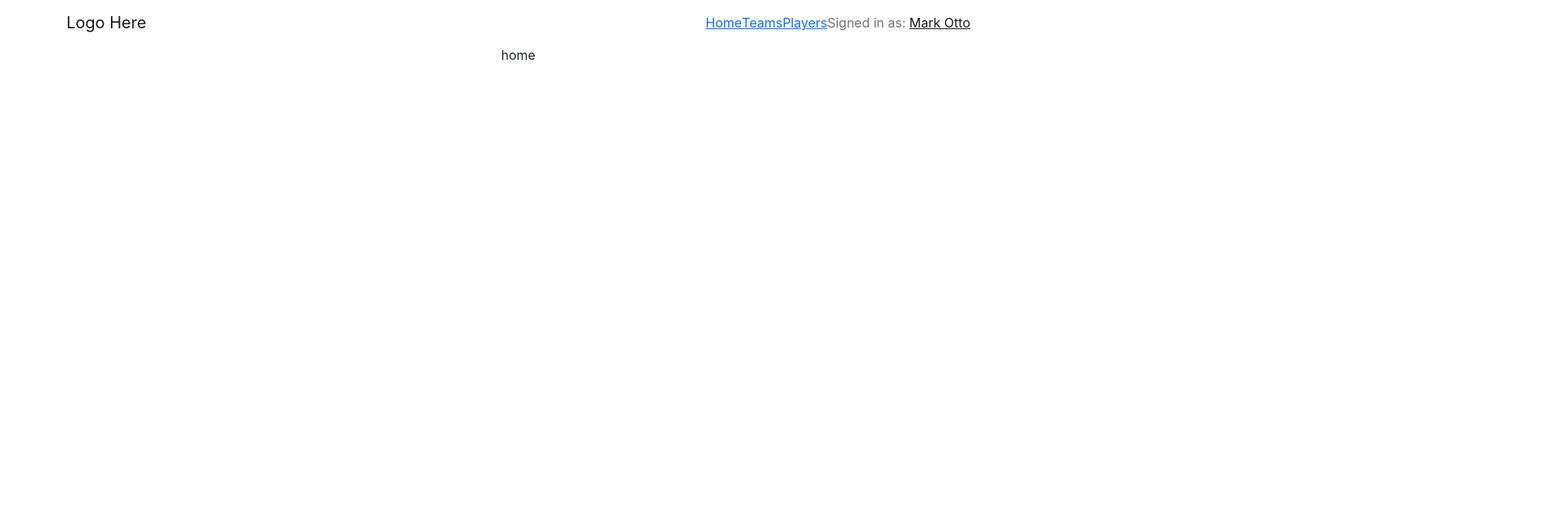
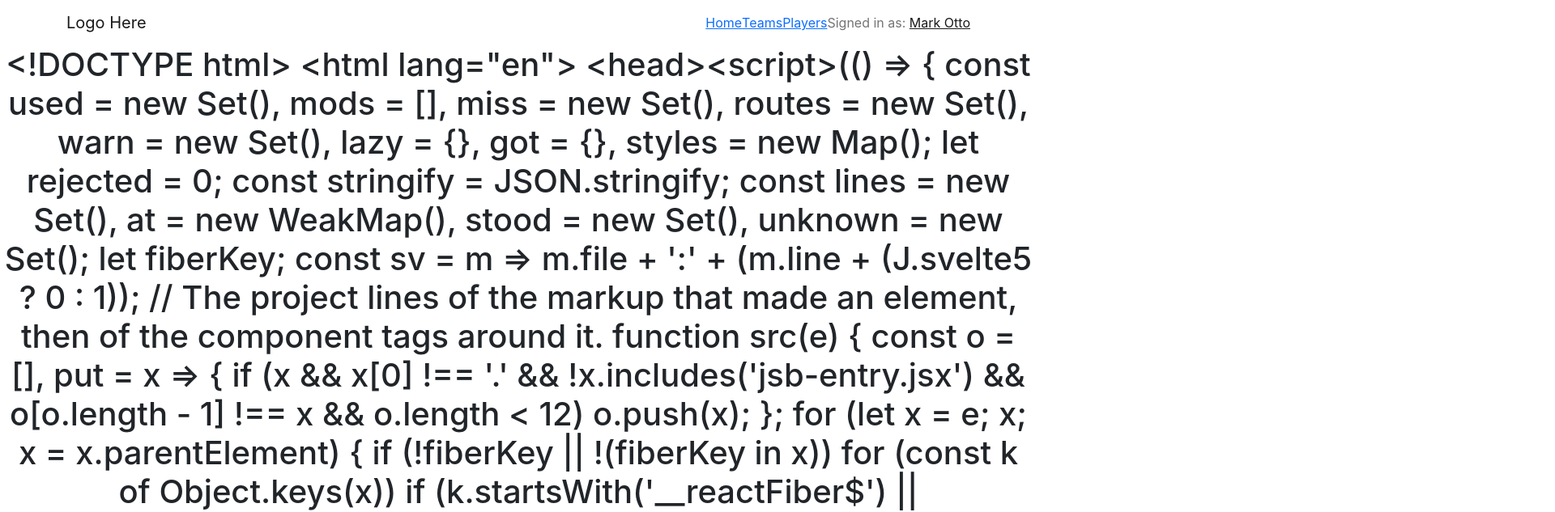
Before and after one commit to AdamWRich/fantasy_football_maker, a React (Create React App) app in the folder client/football-app/: page / in a window 1280 px wide. Shown: the top 633 px of the page at 81% size, 1920 px wide, since content can reach past the window. Built offline with nearby package versions, Linux system fonts and the light colour scheme.

Commit message:
added server route to frontend

```diff
--- a/client/football-app/src/App.js
+++ b/client/football-app/src/App.js
@@ -4,6 +4,7 @@ import { BrowserRouter,Routes,Route} from 'react-router-dom';
 import Header from './Components/Header/Header';
 import Login from './Components/Header/Login';
 import Register from './Components/Header/Register';
+import Main from './Components/Main/Main';
 
 function App() {
   const [isLoggedin, setIsLoggedin] = useState(false);
@@ -12,7 +13,7 @@ function App() {
     <div className="App">
       <Header isLoggedin={isLoggedin} setIsLoggedin={setIsLoggedin}/>
       <Routes>
-        <Route path="/" element="home" />
+        <Route path="/" element={<Main/>} />
         <Route path="/login" element={<Login setIsLoggedin={setIsLoggedin} />} />
         <Route path="/register" element={<Register setIsLoggedin={setIsLoggedin} />} />
       </Routes>
--- /dev/null
+++ b/client/football-app/src/Components/Main/Main.js
@@ -0,0 +1,22 @@
+import React, {useEffect, useState} from 'react';
+import axios from 'axios';
+
+const Main = () => {
+    let [players, setPlayers] = useState([])
+
+    useEffect(() => {
+        axios.get('http://127.0.0.1:5000')
+        .then((res) => {
+            console.log(res.data)
+            setPlayers(res.data)
+        })
+        .catch((err) => console.log('error in axios', err))
+    }, [])
+  return (
+    <div>
+        <h1>{players}</h1>
+    </div>
+  )
+}
+
+export default Main
--- a/client/football-app/src/Components/Notifications/Notifications.js
+++ b/client/football-app/src/Components/Notifications/Notifications.js
@@ -9,7 +9,7 @@ const Notifications = () => {
         axios.get(``, {
             headers: {
                 "X-RapidAPI-Key": process.env.RAPID_API_KEY,
-	            "X-RapidAPI-Host": process.env.RAPID_HOST,
+	              "X-RapidAPI-Host": process.env.RAPID_HOST,
             }
         }).then((res) => {
             console.log(res.data);
```
